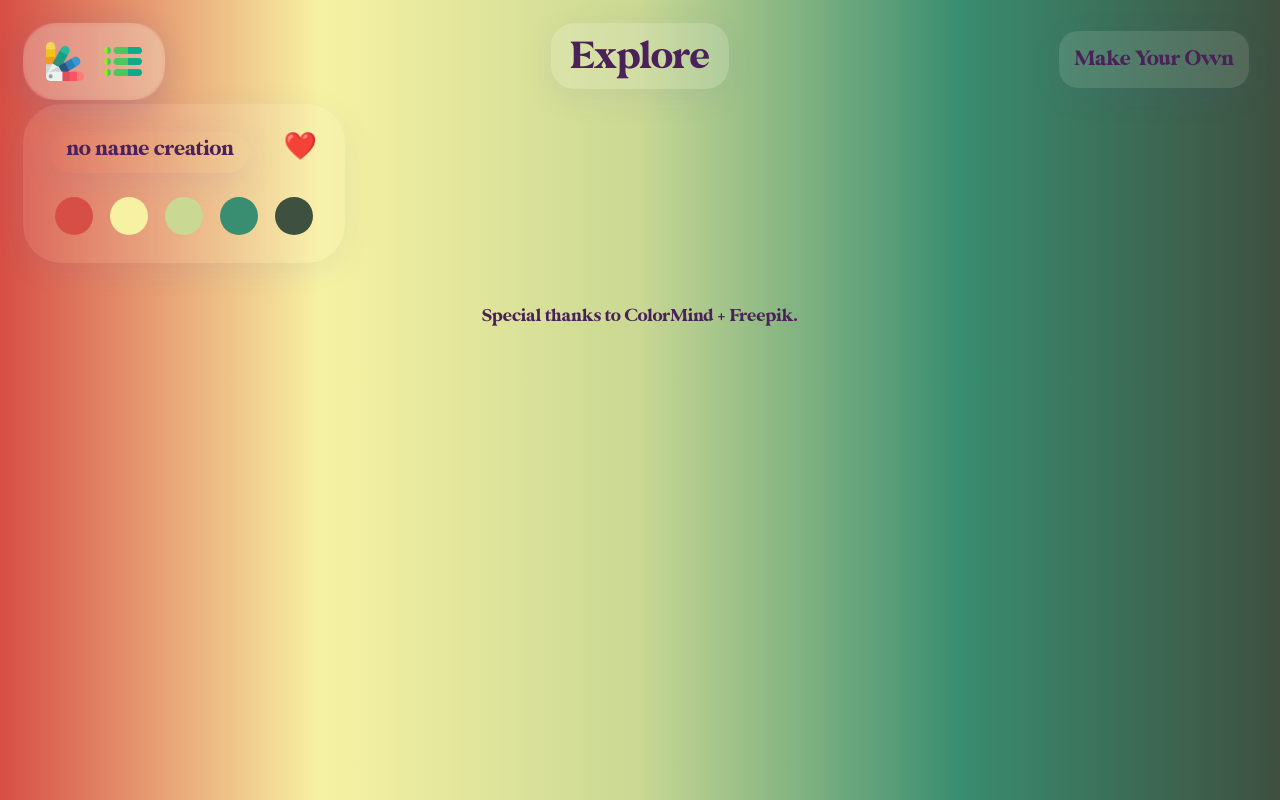
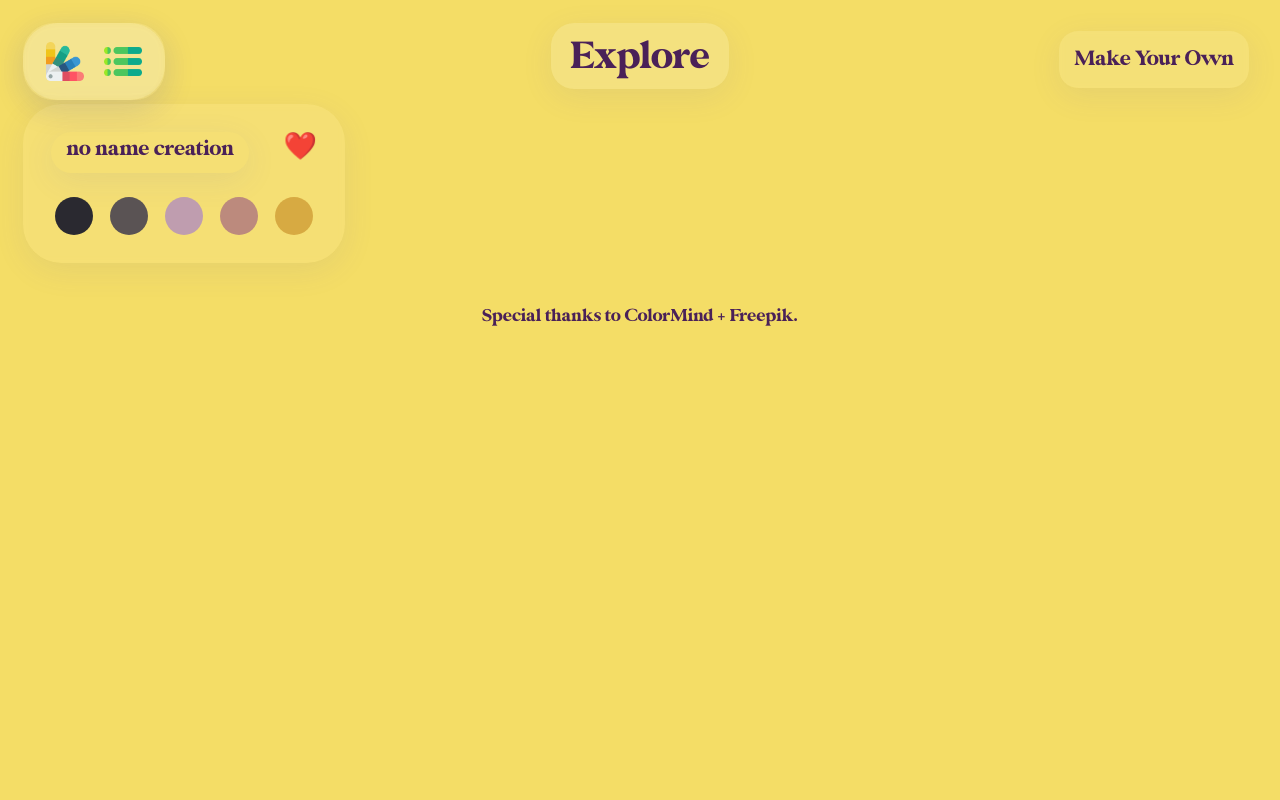
Before and after one commit to jmhar3/glasshouse, a React (Create React App) app: page / in a window 1280 px wide. Built offline with nearby package versions, Linux system fonts and the light colour scheme; no server answers.

Commit message:
homepage background update events

```diff
--- a/src/components/swatches/SwatchCard.js
+++ b/src/components/swatches/SwatchCard.js
@@ -1,8 +1,8 @@
 import React from 'react';
 import {Link} from 'react-router-dom';
 
-const SwatchCard = ({ name, colours, index, setBackground }) => (
-    <div className="swatch-card" key={index} onMouseEnter={setBackground}>
+const SwatchCard = ({ name, colours, index, mouseEnter, mouseLeave }) => (
+    <div className="swatch-card" key={index} onMouseEnter={mouseEnter} onMouseLeave={mouseLeave}>
         <div className="card-head">
             <Link to="/palette" className="swatch-name">{name}</Link>
             <h4 className="like-button">❤️</h4>
--- a/src/components/swatches/Swatches.js
+++ b/src/components/swatches/Swatches.js
@@ -7,20 +7,24 @@ export default class Swatches extends Component {
         super();
         this.state = {
             name: "no name creation",
-            colours: [[214,78,69],[247,242,163],[201,216,147],[57,141,112],[62,80,64]],
+            colours: [[42, 41, 48], [90, 83, 84], [191, 157, 175], [188, 138, 125], [215, 170, 66]],
             background: randomColor()
         };
     }
 
-    renderPanels = () => {
+    mouseEnter = () => {
         const swatchColours = Array.from(this.state.colours)
         const colours =             swatchColours.map((colour, index) => `, rgba(${colour[0]},${colour[1]},${colour[2]},1)`)
         console.log(colours.join(''))
-        return colours.join('');
+        document.querySelector('body').style.background = `linear-gradient(to right${colours.join('')})`
+    }
+
+    mouseLeave = () => {
+        document.querySelector('body').style.background = this.state.background
     }
 
     componentDidMount() {
-        document.querySelector('body').style.background = `linear-gradient(to right${this.renderPanels()})`
+        this.mouseLeave()
         // fetch('http://colormind.io/api/', {
         // method: 'POST',
         // body: JSON.stringify({
@@ -34,10 +38,9 @@ export default class Swatches extends Component {
     }
 
     render() {
-        console.log(this.state.colours)
         return (
             <>
-                <SwatchCard name={this.state.name} colours={this.state.colours} />
+                <SwatchCard name={this.state.name} colours={this.state.colours} mouseLeave={this.mouseLeave} mouseEnter={this.mouseEnter} />
             </>
         )
     }
```
